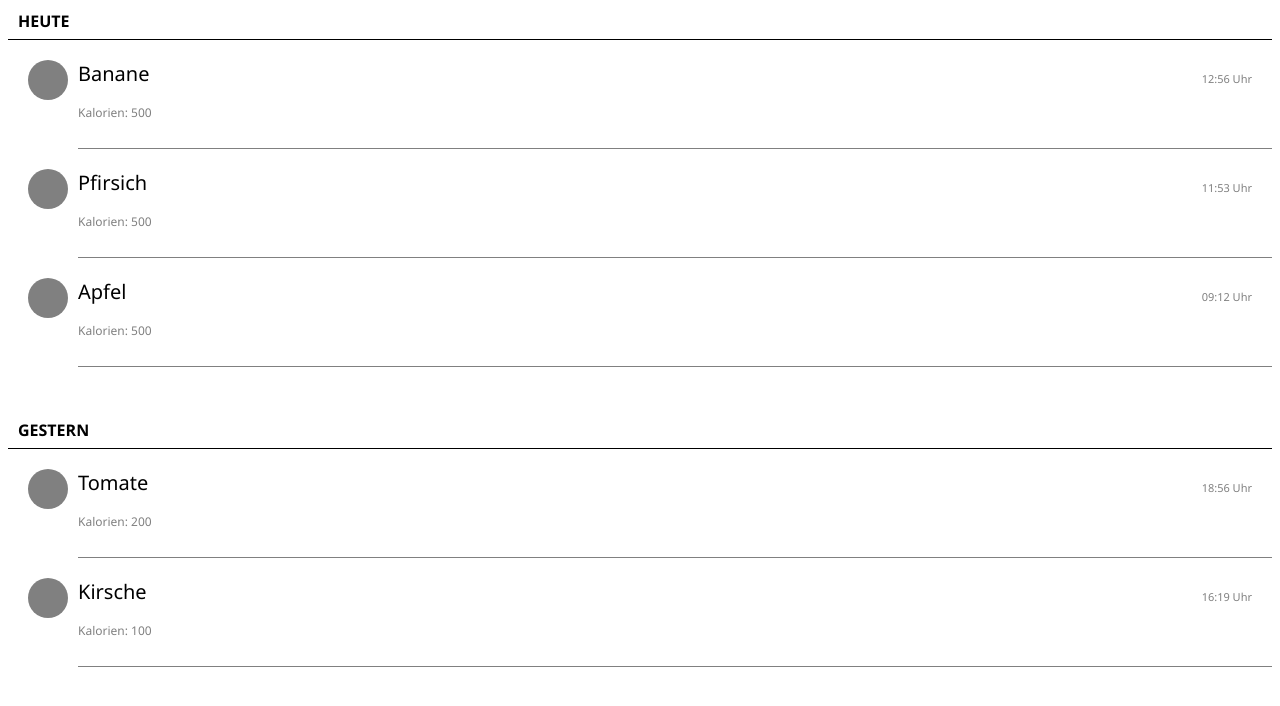
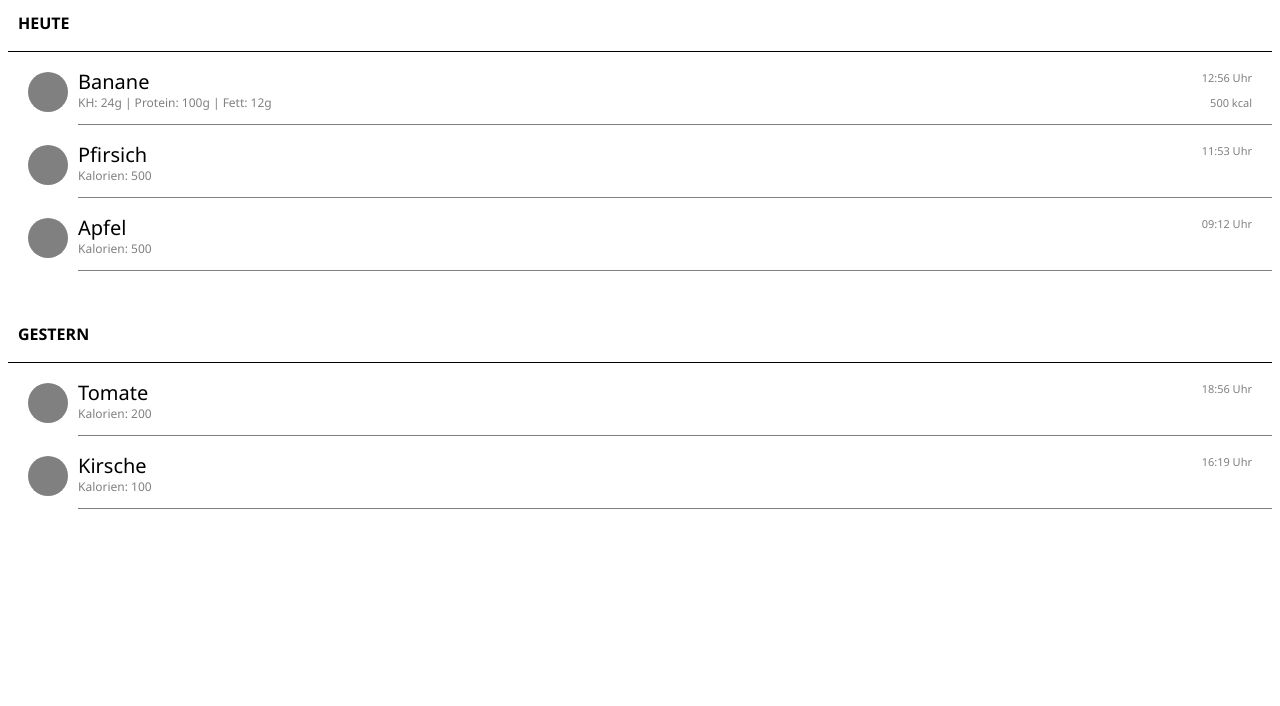
Before and after one commit to ignazhabibi/learning-js, a plain HTML site: page index.html in a window 1280 px wide. Drawn offline with Linux system fonts and the light colour scheme.

Commit message:
Feintunung CSS HTML

```diff
--- a/data-list.css
+++ b/data-list.css
@@ -3,8 +3,8 @@ h2.data-list-header {
     text-transform: uppercase;
     line-height: 1;
     font-size: 16px;
-    padding: 5px 0 10px 10px;
-    margin: 5px 0 20px 0;
+    padding: 5px 0 20px 10px;
+    margin: 10px 0 20px 0;
     border-bottom: 1px solid black;
 }
 
@@ -36,19 +36,25 @@ li::before {
 
 p.data-list-sequence {
     float: right;
-    margin-right: 20px;
+    margin: 0 20px 5px 0;
+    padding: 0;
     color: gray;
     font-size: 11px;
+    line-height: 1;
 }
 
 p.data-list-title {
-    margin: 0;
-    padding: 0 0 5px 0;
+    margin: 0 0 5px 0;
+    padding: 0;
     font-size: 20px;
     color: black;
+    line-height: 1;
 }
 
 p.data-list-content {
     color: gray;
     font-size: 12px;
+    margin: 0;
+    padding: 0;
+    line-height: 1;
 }
--- a/index.html
+++ b/index.html
@@ -11,7 +11,8 @@
             <li>
                 <p class="data-list-sequence">12:56 Uhr</p>
                 <p class="data-list-title">Banane</p>
-                <p class="data-list-content">Kalorien: 500</p>
+                <p class="data-list-sequence">500 kcal</p>
+                <p class="data-list-content">KH: 24g | Protein: 100g | Fett: 12g</p>
             </li>
             <li>
                 <p class="data-list-sequence">11:53 Uhr</p>
```
